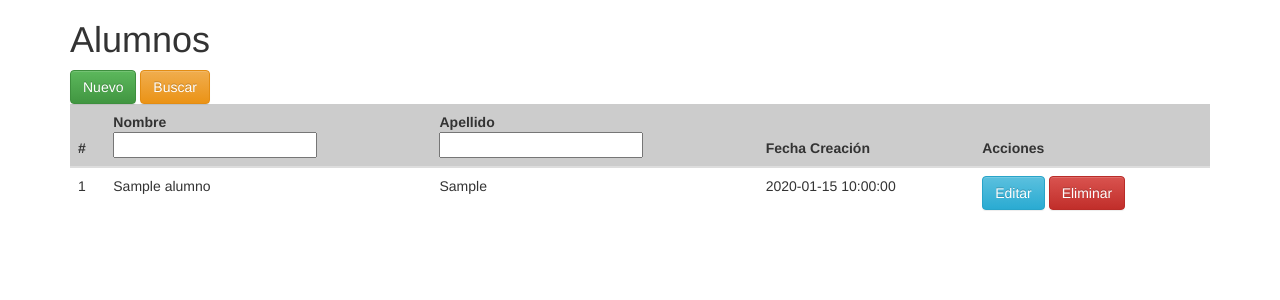
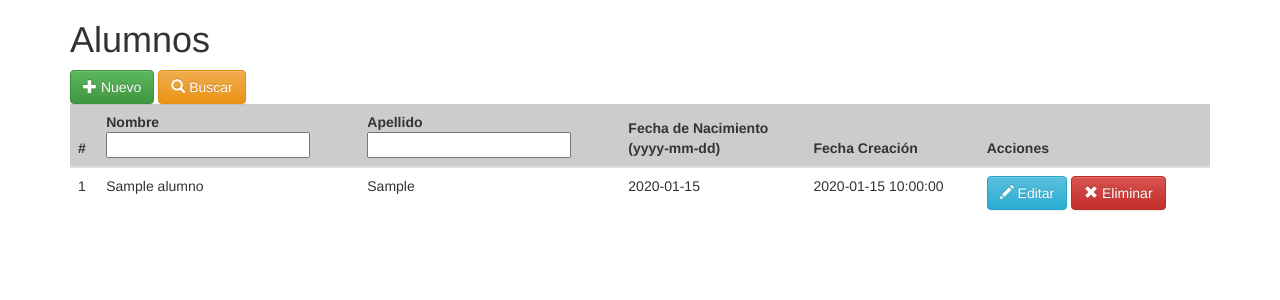
Before and after one commit to stgoduoc/dai, a PHP site: page /listar.php in a window 1280 px wide. Shown: the top 300 px of the page. Run offline with PHP 8.4, Linux system fonts and the light colour scheme; tables that the repository leaves empty hold one stand-in row (values such as "Sample post"); some libraries are stand-ins or nearby versions.

Commit message:
DAO Search con fechas
DAO Search con fechas y jQuery UI. Se agrega campo Fecha de Nacimiento para los alumnos.

```diff
--- a/daoSearch/CRUD/alumnos/listar.php
+++ b/daoSearch/CRUD/alumnos/listar.php
@@ -33,8 +33,14 @@ $alumnos = AlumnosDAO::searchByNombreApellido($nombre, $apellido);
 <div class="container">
 <h1>Alumnos</h1>
 <form method="get">
-<a class="btn btn-success" href="form.php" role="button">Nuevo</a>
-<button type="submit" class="btn btn-warning">Buscar</button>
+<a class="btn btn-success" href="form.php" role="button">
+	<span class="glyphicon glyphicon-plus" aria-hidden="true"></span>
+	Nuevo
+</a>
+<button type="submit" class="btn btn-warning">
+	<span class="glyphicon glyphicon-search" aria-hidden="true"></span>
+	Buscar
+</button>
 <table class="table table-hover">
 	<thead style="background-color:#ccc">
 		<tr>
@@ -47,8 +53,9 @@ $alumnos = AlumnosDAO::searchByNombreApellido($nombre, $apellido);
 				Apellido<br />
 				<input type="text" name="apellido" value="<?=$apellido?>" />
 			</th>
-			<th>Fecha Creación</th>
-			<th>Acciones</th>
+			<th>Fecha de Nacimiento<br />(yyyy-mm-dd)</th>
+			<th>Fecha Creación<br /></th>
+			<th>Acciones<br /></th>
 		</tr>
 	</thead>
 	<tbody>
@@ -59,10 +66,17 @@ foreach($alumnos as $alumno):
 			<td><?=$alumno->id?></td>
 			<td><?=$alumno->nombre?></td>
 			<td><?=$alumno->apellido?></td>
+			<td><?=$alumno->fechaNacimiento?></td>
 			<td><?=$alumno->fechaCreacion?></td>
 			<td>
-				<a class="btn btn-info" href="form.php?id=<?=$alumno->id?>" role="button">Editar</a>
-				<a class="btn btn-danger" href="delete.php?id=<?=$alumno->id?>" role="button">Eliminar</a>
+				<a class="btn btn-info" href="form.php?id=<?=$alumno->id?>" role="button">
+					<span class="glyphicon glyphicon-pencil" aria-hidden="true"></span>
+					Editar
+				</a>
+				<a class="btn btn-danger" href="delete.php?id=<?=$alumno->id?>" role="button">
+					<span class="glyphicon glyphicon-remove" aria-hidden="true"></span>
+					Eliminar
+				</a>
 			</td>
 		</tr>
 <?php
--- a/daoSearch/DAO/Alumno.php
+++ b/daoSearch/DAO/Alumno.php
@@ -10,19 +10,21 @@ class Alumno {
 	private $id = 0;
 	private $nombre;
 	private $apellido;
+	private $fechaNacimiento;
 	private $fechaCreacion;
 
-	public function __construct($id, $nombre, $apellido, $fechaCreacion) {
+	public function __construct($id, $nombre, $apellido, $fechaNacimiento, $fechaCreacion) {
 		// argumentos como array
 		$argumentos = func_get_args();
 		// número de argumentos
 		$numArgs 	= func_num_args();
 
 		// si usa 4 o más argumentos
-		if($numArgs >= 4) {
+		if($numArgs >= 5) {
 			$this->id 				= $id;
 			$this->nombre 			= $nombre;
 			$this->apellido 		= $apellido;
+			$this->fechaNacimiento	= $fechaNacimiento;
 			$this->fechaCreacion 	= $fechaCreacion;
 		}
 	}
--- a/daoSearch/DAO/AlumnosDAO.php
+++ b/daoSearch/DAO/AlumnosDAO.php
@@ -8,7 +8,7 @@ class AlumnosDAO {
 	const TABLA = "alumnos";
 
 	public static function createObject($data){
-		return new Alumno($data["id"], $data["nombre"], $data["apellido"], $data["fecha_creacion"]);
+		return new Alumno($data["id"], $data["nombre"], $data["apellido"], $data["fecha_nacimiento"], $data["fecha_creacion"]);
 	}
 
 	public static function getById($alumnoId) {
@@ -68,14 +68,15 @@ class AlumnosDAO {
 
 		if($alumno->id == 0) {
 			// alumno nuevo
-			$sql = "INSERT INTO ".self::TABLA."(nombre, apellido) VALUES(:nombre, :apellido)";
+			$sql = "INSERT INTO ".self::TABLA."(nombre, apellido, fecha_nacimiento) VALUES(:nombre, :apellido, :fecha_nacimiento)";
 		} else {
 			// modificar alumno
-			$sql = "UPDATE ".self::TABLA." SET nombre = :nombre, apellido = :apellido WHERE id = :alumno_id";
+			$sql = "UPDATE ".self::TABLA." SET nombre = :nombre, apellido = :apellido, fecha_nacimiento = :fecha_nacimiento WHERE id = :alumno_id";
 		}
 		$statement = $conexion->prepare($sql);
 		$statement->bindValue(":nombre", $alumno->nombre);
 		$statement->bindValue(":apellido", $alumno->apellido);
+		$statement->bindValue(":fecha_nacimiento", $alumno->fechaNacimiento);
 		if($alumno->id > 0){
 			$statement->bindValue(":alumno_id", $alumno->id);
 		}
--- a/daoSearch/DAO/ConnectionFactory.php
+++ b/daoSearch/DAO/ConnectionFactory.php
@@ -5,7 +5,7 @@ class ConnectionFactory {
 	const SERVIDOR 	= "localhost";
 	const USUARIO 	= "root";
 	const PASSWORD 	= "";
-	const PUERTO	= "3306";
+	const PUERTO	= "3307";
 	const BASEDATOS	= "dai";
 
 	private static $conexion = null;
--- a/daoSearch/tabla.sql
+++ b/daoSearch/tabla.sql
@@ -2,5 +2,6 @@ CREATE TABLE alumnos(
 	id INT UNSIGNED NOT NULL PRIMARY KEY AUTO_INCREMENT
     , nombre VARCHAR(255) NOT NULL
     , apellido VARCHAR(255) NOT NULL
+	, fecha_nacimiento DATE
     , fecha_creacion TIMESTAMP DEFAULT CURRENT_TIMESTAMP
 );
```
Also changed, not shown: daoSearch/CRUD/alumnos/form.php (+29 -4 lines).
